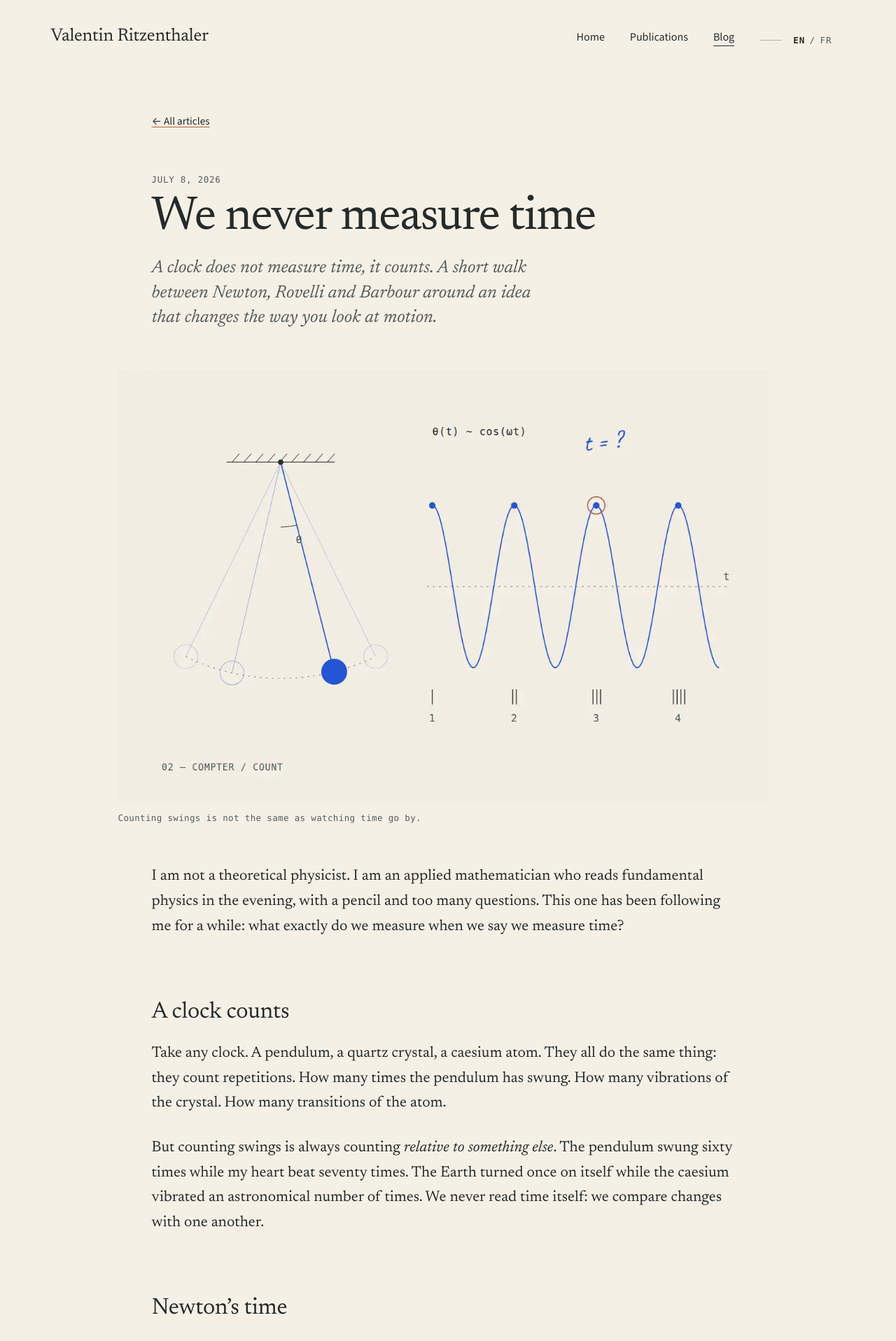
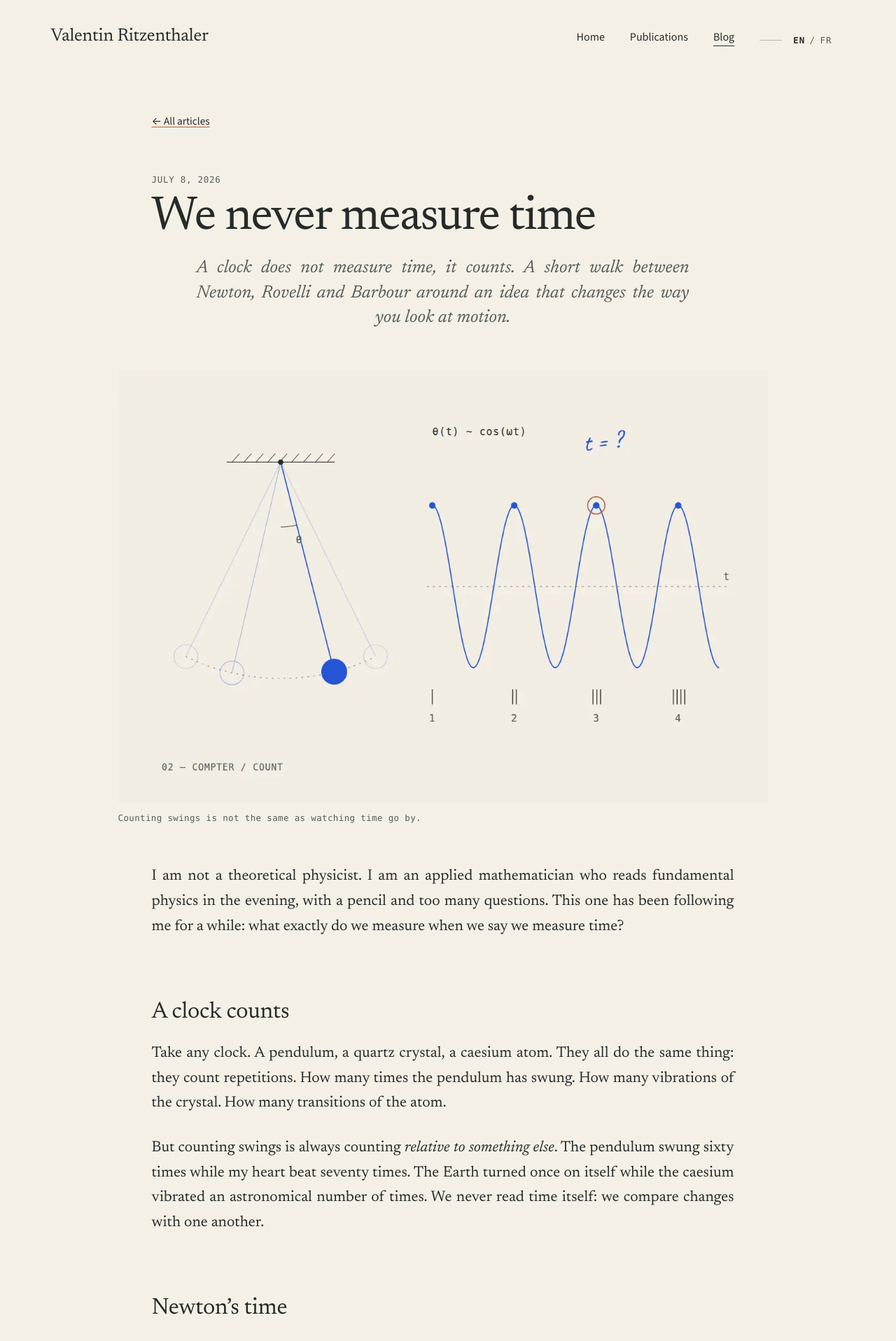
Before and after one commit to vritzenthaler/vritzenthaler.github.io, a Jekyll site: the page built from en/_posts/2026-07-08-we-never-measure-time.md, in a window 1280 px wide. Shown: the top 1916 px of the page at 70% size. Built offline with Jekyll 4.4.1, drawn with Linux system fonts in a browser that asks for light colours.

Commit message:
style articles

```diff
--- a/assets/css/main.css
+++ b/assets/css/main.css
@@ -738,11 +738,17 @@ abbr[title] {
 }
 
 .post-header .lede {
+  max-width: 44rem;
+  margin-inline: auto;
   font-family: var(--serif);
   font-size: clamp(1.3rem, 1.15rem + 0.55vw, 1.6rem);
   font-style: italic;
   line-height: 1.4;
   color: var(--ink-soft);
+  text-align: justify;
+  text-align-last: center;
+  text-wrap: wrap;
+  hyphens: auto;
 }
 
 .notice {
@@ -791,6 +797,12 @@ abbr[title] {
 .prose ul,
 .prose ol {
   margin: 0 0 1.3em;
+}
+
+.prose p,
+.prose li {
+  text-align: justify;
+  text-wrap: wrap;
 }
 
 .prose h2 {
```
